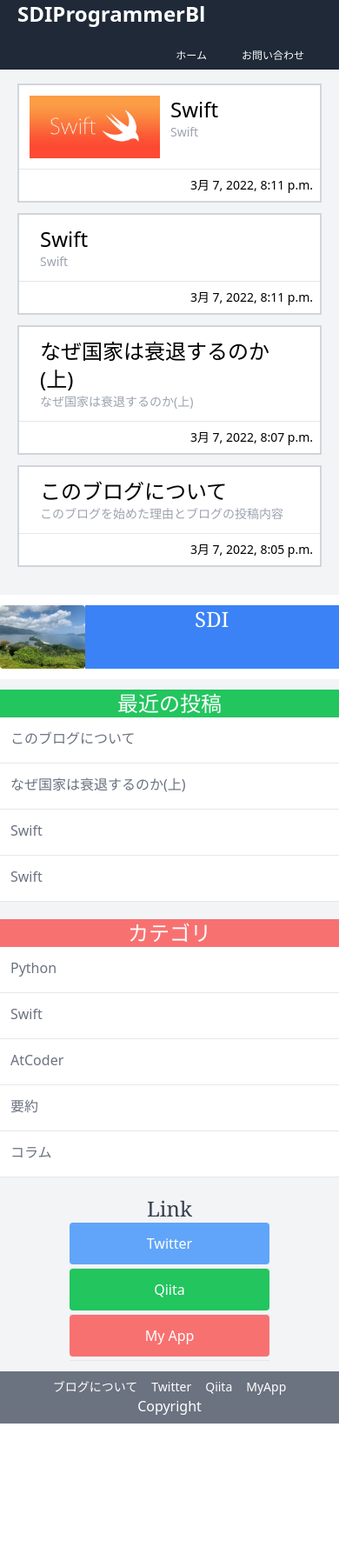
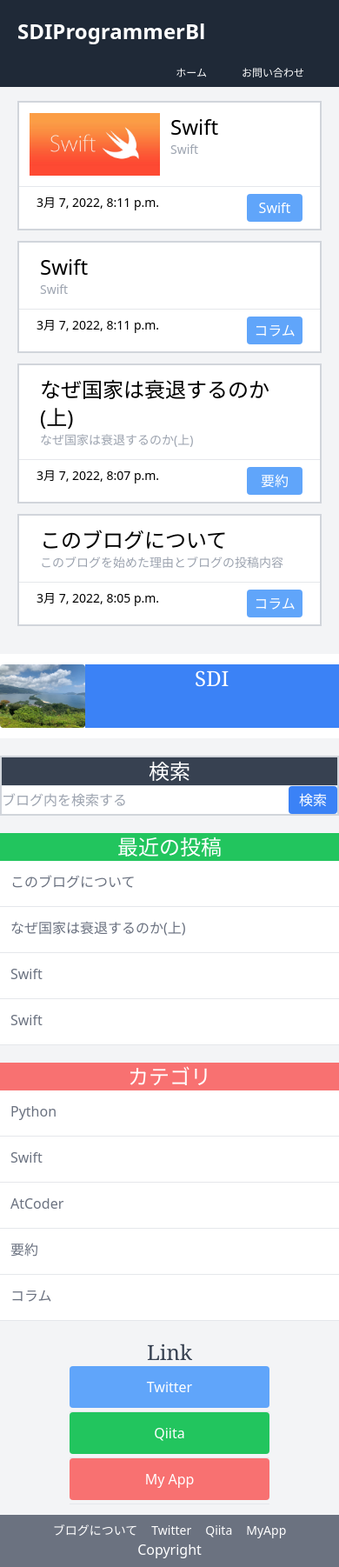
Before and after one commit to yabuki829/blogapp, a Django app: page / in a window 390 px wide. Shown: the whole page at 87% size. Before the commit the page ends 1637 px from the top, so only its background shows below. Run offline with Django 3.2, Linux system fonts and the light colour scheme; data comes from the database, SQL or seed files in the repository; both versions use the stored data as it was after the commit; some libraries are stand-ins or nearby versions.

Commit message:
add tags function

```diff
--- a/app/templates/app/base.html
+++ b/app/templates/app/base.html
@@ -20,10 +20,10 @@
     <title>Blog</title>
 </head>
 <div class="bg-gray-800 px-5">
-    <header class="container mx-auto text-white" >
+    <header class="container mx-auto text-white pt-5 md:pt-0" >
         <div class="md:flex justify-between items-center">
             <h1 class="header-title text-2xl font-semibold md:text-4xl">
-                <a class="block typing " href="{% url "index"%}">SDIProgrammerBlog</a>
+                <a class="block typing hover:scale-110 " href="{% url "index"%}">SDIProgrammerBlog</a>
             </h1>
             <div class="md:block">
                 <ul class=" flex justify-start my-4 md: justify-end">
@@ -46,22 +46,31 @@
 
 <body  class="bg-gray-100 w-full">
     <main　class="flex-auto">
-        <div class="container mx-auto mt-0 md:grid grid-cols-4 gap-4 md:mt-10">
+        <div class="container mx-auto  mt-0 md:grid grid-cols-4 gap-4 md:mt-10">
 
             <div  class="col-span-3 w-full">
                 {% block content %}
                 {% endblock  %}
             </div>
 
-            <div class="w-full m-0 pt-5 md: inline-block md:ml-5 md:pt-0 ">
+            <div class="w-full m-0  pt-5 md: inline-block md:ml-5 md:pt-0 ">
 
-                <div class="bg-white m-auto py-3 mb-3 w-full md:py-0 md: m-0">
+                <div class="bg-white m-auto mb-5 py-3 mb-3 w-full md:py-0 md: m-0">
                     <div class="flex md:inline-block">
                         <img class="rounded w-1/4 md:w-full" src="{% static "images/img3.jpg" %}" height="80%" %>
                         <h1 class=" w-full bg-blue-500 text-2xl bg-blue-400 text-center text-white font-serif">SDI</h1>
                     </div>
 
 
+                </div>
+                <div class="mb-5 border-solid border-gray-300 border-2 bg-white" >
+                    <h1 class="text-2xl text-center  font-serif  text-white bg-gray-700">検索</h1>
+                    <hr>
+
+                    <form class="flex"action="{% url "search" %}" method="get">
+                        <input class="w-full" type="text" name="keyword" placeholder="ブログ内を検索する">
+                        <button class="w-1/6 bg-blue-500  p-1 rounded text-white" type="submit">検索</button>
+                    </form>
                 </div>
 
                     {% comment %} {% block sildebar %}
@@ -74,6 +83,8 @@
                     {% endfor %}
                 </ul>
 
+
+
                 <div class="mb-5">
                     <h1 class="text-2xl text-center  font-serif bg-red-400 text-white">カテゴリ</h1>
                     <ul class="bg-white mb-5">
@@ -82,13 +93,11 @@
                             <hr>
                         {% endfor %}
                     </ul>
-
-
-
                 </div>
 
                 <h1 class="text-2xl text-gray-700 text-center font-serif md:ml-2">Link</h1>
                 <ul class=" mb-3 text-white text-center mx-20  md:mx-10">
+
                     <li><a href="" class="block  text-white-500 bg-blue-400 rounded p-3 mb-1  hover:scale-110 hover:bg-blue-300">Twitter</a></li>
                     <hr>
                     <li><a href="" class="block  text-white-500 bg-green-500 rounded p-3 mb-1  hover:scale-110 hover:bg-green-400 ">Qiita</a></li>
--- a/app/templates/app/index.html
+++ b/app/templates/app/index.html
@@ -2,15 +2,18 @@
 {% load markdown_extras %}
 {% load  static %}
 {% block content %}
+        {% if keyword %}
+        <h3 class="mb-5">「  {{keyword}}の検索結果 」</h3>
+        {% endif %}
+     {% for post in post_data %}
 
-     {% for post in post_data %}
-        <div class=" bg-white border-solid border-gray-300 border-2 mb-3 mx-5 md:border-3   md:mb-5" >
+        <div class=" bg-white overflow-hidden  border-solid border-gray-300 border-2 mb-3 mx-5 md:border-3  md:mb-5 hover:scale-105 hover:shadow-xl  transition ease-in-out duration-200" >
 
 
             <a href="{% url "post_detail" post.id %}" class="text-sm  md:text-base ">
                 <div class="flex m-3">
                     {% if post.image %}
-                        <img class="my0" src="{{ post.image.url }}" width="150">
+                        <img class="my-0" src="{{ post.image.url }}" width="150">
                     {% endif %}
                    <div class="px-3">
                         <h1 class="text-2xl md:text-3xl">{{ post.title}}</h1>
@@ -20,7 +23,12 @@
 
                 </div>
                 <hr>
-                    <h4 class="text-right text-sm m-2 md:text-base">{{ post.created }}</h4 >
+                <div class="flex justify-between px-3">
+
+                    <h4 class=" m-2">{{ post.created }}</h4 >
+                    <a href="{% url "category" post.category %}"class = " m-2 p-1 w-16 text-center text-white bg-blue-400 rounded">{{ post.category }}</a>
+                </div>
+
             </a>
 
          </div>
--- a/app/urls.py
+++ b/app/urls.py
@@ -9,7 +9,8 @@ urlpatterns = [
     path('post/new',views.CreatePostView.as_view(),name="create_new"),
     path('post/<int:pk>/edit',views.PostEditView.as_view(),name="post_edit"),
     path('post/<int:pk>/delete',views.PostDeleteView.as_view(),name="post_delete"),
-    path('category/<str:category>',views.CategoryView.as_view(),name="category"),
+    path('tag/<str:category>',views.CategoryView.as_view(),name="category"),
+    path('search/',views.SearchView.as_view(),name="search"),
     path(r'mdeditor/', include('mdeditor.urls')),
 
 ]
--- a/app/views.py
+++ b/app/views.py
@@ -2,15 +2,23 @@ from email import contentmanager
 from tkinter import font
 from turtle import title
 from unicodedata import category, name
+import django
+
 from django.shortcuts import render,redirect
 from django.views.generic import View
 from .models import Post,Category
 from .forms import PostForm
 from django.contrib.auth.mixins import LoginRequiredMixin
+from django.db.models import Q
+from functools import reduce
+from operator import and_
+from django.core.paginator import Paginator
+
 
 class IndexView(View):
     def get(self, request, *args, **kwargs ):
         post_data = Post.objects.order_by("-id")
+        p = Paginator(Post.objects.order_by("-id"),10)
         latest_data = Post.objects.all()[:5]
         return render(request, "app/index.html",{
             "post_data":post_data,
@@ -115,3 +123,26 @@ class CategoryView(View):
             "post_data":post_data,
             "latest_data":latest_data
         })
+
+
+class SearchView(View):
+    def get(self,request,*args,**kwargs):
+        post_data = Post.objects.order_by("-id")
+        latest_data = Post.objects.all()[:5]
+        keyword = request.GET.get("keyword")
+        print("ok1")
+        if keyword:
+            excluded_list = set([' ','　'])
+            query_list =''
+            print("ok2")
+            for word in keyword:
+                if not word in excluded_list:
+                    query_list += word
+            query = reduce(and_,[Q(title__icontains=q)| Q(content__icontains=q) for q in query_list])
+            post_data = post_data.filter(query)
+            print("ok3")
+        return render(request,"app/index.html",{
+            "keyword" : keyword,
+            "post_data":post_data,
+            "latest_data":latest_data
+        })
--- a/static/css/animation.css
+++ b/static/css/animation.css
@@ -1,6 +1,6 @@
 .header-title a {
     width: 16ch;
-    animation: typing 2.5s steps(17),  blink 1.1s steps(1) infinite;
+    animation: typing 2.5s steps(18),  blink 1.1s steps(1) infinite;
     white-space: nowrap;
     overflow: hidden;
     border-right: 5px solid;
```
Also changed, not shown: app/templates/app/post_detail.html (+8 -6 lines), db.sqlite3, static/images/twitter.jpeg (added), uploads/images/swift_log.jpeg (added).
